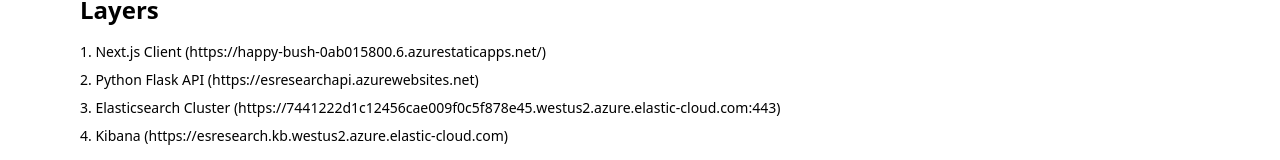
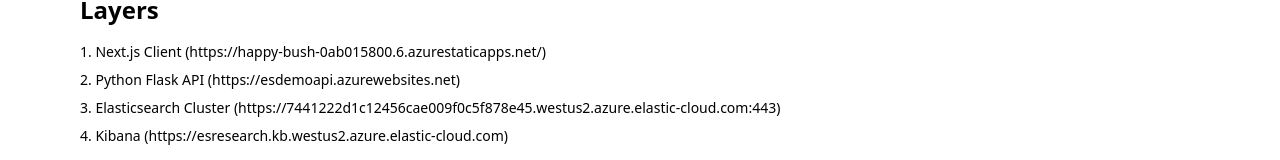
Before and after one commit to severalpens/esdemo, a React (Vite) app: page / in a window 1280 px wide. Shown: the part 296-456 px from the top of the page. Built offline with nearby package versions, Linux system fonts and the light colour scheme; what @aws-amplify/ui-react would draw is missing.

Commit message:
refactor: update API link in Home component to point to demo endpoint

```diff
--- a/src/components/Home.tsx
+++ b/src/components/Home.tsx
@@ -35,8 +35,8 @@
                 </a>
               </li>
               <li className="mb-2">
-                <a href="esresearchapi.azurewebsites.net">
-                  Python Flask API (https://esresearchapi.azurewebsites.net)
+                <a href="esdemoapi.azurewebsites.net">
+                  Python Flask API (https://esdemoapi.azurewebsites.net)
                 </a>
               </li>
               <li className="mb-2">
```
